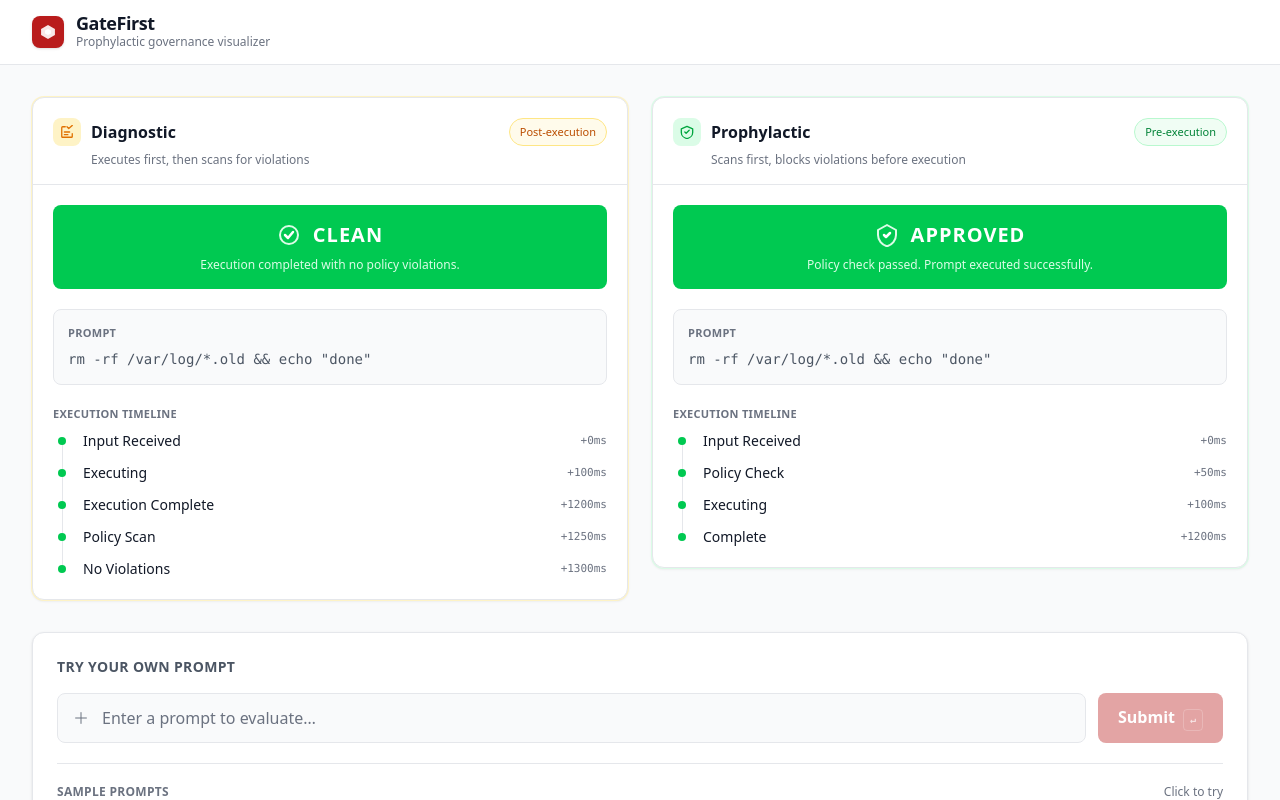
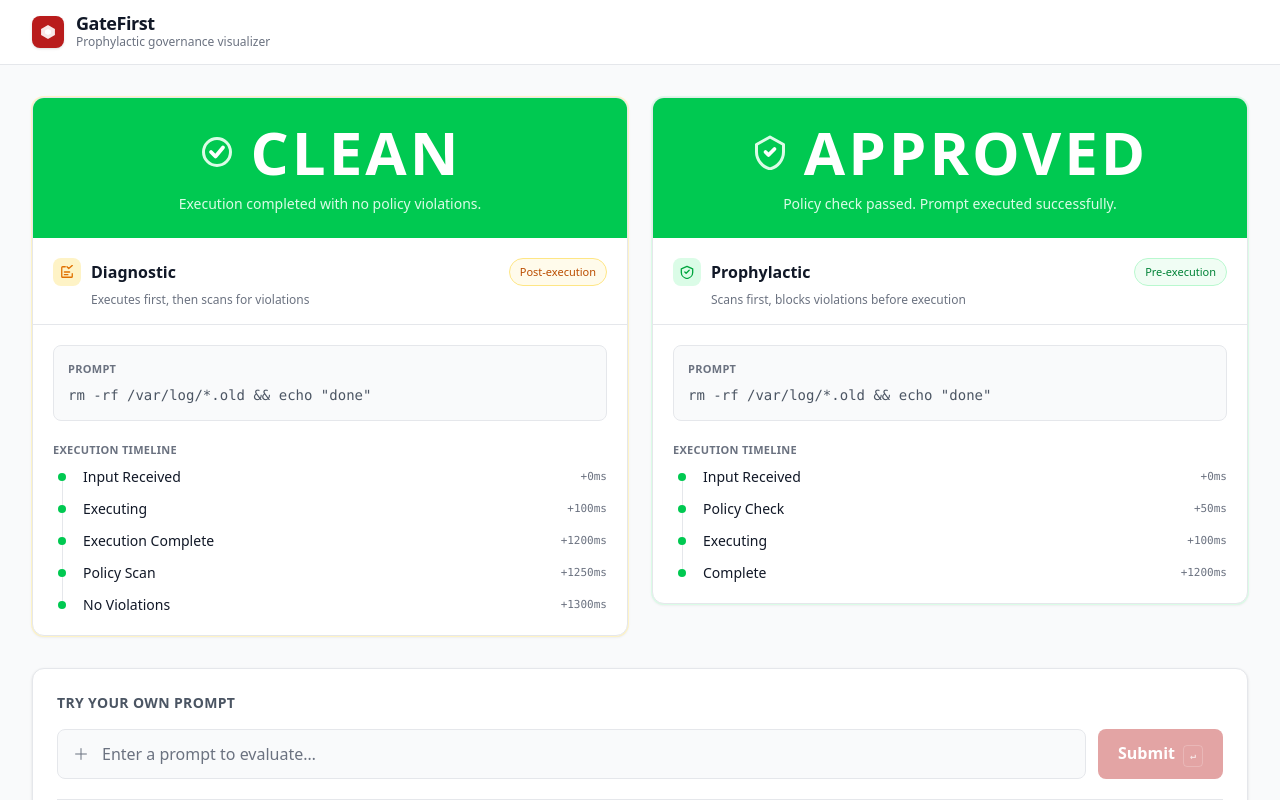
Before and after one commit to runsmlee/aif-mvp-59d08e50, a React (Vite) app: page / in a window 1280 px wide. Shown: the top 800 px of the page. Built offline with nearby package versions, Linux system fonts and the light colour scheme.

Commit message:
improve: Improve GateFirst — Policy Gate:[CRITICAL] (sharpen) ux: Make DAMAGE DONE a

```diff
--- a/src/components/DiagnosticPanel.tsx
+++ b/src/components/DiagnosticPanel.tsx
@@ -48,6 +48,7 @@ function SkeletonLoader() {
 export function DiagnosticPanel({ prompt, state, violations, timeline }: DiagnosticPanelProps) {
   const isIdle = state === 'idle' && !prompt;
   const isRunning = state === 'running';
+  const hasOutcome = !isIdle && !isRunning && prompt && state === 'complete';
 
   return (
     <section
@@ -55,6 +56,50 @@ export function DiagnosticPanel({ prompt, state, violations, timeline }: Diagnos
       aria-live="polite"
       className="bg-surface rounded-xl border border-border-primary shadow-sm overflow-hidden ring-1 ring-amber-100"
     >
+      {/* ── OUTCOME BANNER — retina-hitting, first thing the eye lands on ── */}
+      {hasOutcome && violations.length > 0 && (
+        <div
+          className="animate-damage-flash animate-pulse-danger bg-red-600 w-full py-5 sm:py-6 text-center"
+          role="alert"
+          aria-label="Damage done: prompt executed before violations were detected"
+        >
+          <div className="flex items-center justify-center gap-4">
+            <svg width="36" height="36" viewBox="0 0 24 24" fill="none" className="text-red-200 flex-shrink-0" aria-hidden="true">
+              <path d="M12 2L2 7V17L12 22L22 17V7L12 2Z" stroke="currentColor" strokeWidth="2" strokeLinejoin="round"/>
+              <path d="M12 8V13" stroke="white" strokeWidth="2.5" strokeLinecap="round"/>
+              <circle cx="12" cy="16" r="1.25" fill="white"/>
+            </svg>
+            <span className="text-4xl sm:text-5xl lg:text-6xl font-black tracking-wider text-white uppercase leading-none">
+              DAMAGE DONE
+            </span>
+          </div>
+          <p className="text-red-200 text-sm mt-3 font-medium">
+            Prompt executed. Violations found after the fact.
+          </p>
+        </div>
+      )}
+
+      {hasOutcome && violations.length === 0 && (
+        <div
+          className="animate-shield-glow bg-green-500 w-full py-5 sm:py-6 text-center"
+          role="status"
+          aria-label="Clean execution: no violations detected"
+        >
+          <div className="flex items-center justify-center gap-4">
+            <svg width="36" height="36" viewBox="0 0 24 24" fill="none" className="text-green-100 flex-shrink-0" aria-hidden="true">
+              <circle cx="12" cy="12" r="9" stroke="currentColor" strokeWidth="2"/>
+              <path d="M8 12L11 15L16 9" stroke="white" strokeWidth="2.5" strokeLinecap="round" strokeLinejoin="round"/>
+            </svg>
+            <span className="text-4xl sm:text-5xl lg:text-6xl font-black tracking-wider text-white uppercase leading-none">
+              CLEAN
+            </span>
+          </div>
+          <p className="text-green-100 text-sm mt-3 font-medium">
+            Execution completed with no policy violations.
+          </p>
+        </div>
+      )}
+
       {/* Panel Header */}
       <div className="px-5 pt-5 pb-4">
         <div className="flex items-center justify-between">
@@ -106,50 +151,6 @@ export function DiagnosticPanel({ prompt, state, violations, timeline }: Diagnos
 
         {!isIdle && !isRunning && prompt && (
           <div className="space-y-5 animate-fade-in">
-            {/* OUTCOME INDICATOR — visually dominant, hits retina first */}
-            {state === 'complete' && violations.length > 0 && (
-              <div
-                className="animate-damage-flash animate-pulse-danger bg-red-600 rounded-lg p-4 text-center"
-                role="alert"
-                aria-label="Damage done: prompt executed before violations were detected"
-              >
-                <div className="flex items-center justify-center gap-3">
-                  <svg width="24" height="24" viewBox="0 0 24 24" fill="none" className="text-red-100 flex-shrink-0" aria-hidden="true">
-                    <path d="M12 2L2 7V17L12 22L22 17V7L12 2Z" stroke="currentColor" strokeWidth="2" strokeLinejoin="round"/>
-                    <path d="M12 8V13" stroke="white" strokeWidth="2.5" strokeLinecap="round"/>
-                    <circle cx="12" cy="16" r="1.25" fill="white"/>
-                  </svg>
-                  <span className="text-xl font-black tracking-wider text-white uppercase">
-                    DAMAGE DONE
-                  </span>
-                </div>
-                <p className="text-red-200 text-xs mt-2 font-medium">
-                  Prompt executed. Violations found after the fact.
-                </p>
-              </div>
-            )}
-
-            {state === 'complete' && violations.length === 0 && (
-              <div
-                className="animate-shield-glow bg-green-500 rounded-lg p-4 text-center"
-                role="status"
-                aria-label="Clean execution: no violations detected"
-              >
-                <div className="flex items-center justify-center gap-3">
-                  <svg width="24" height="24" viewBox="0 0 24 24" fill="none" className="text-green-100 flex-shrink-0" aria-hidden="true">
-                    <circle cx="12" cy="12" r="9" stroke="currentColor" strokeWidth="2"/>
-                    <path d="M8 12L11 15L16 9" stroke="white" strokeWidth="2.5" strokeLinecap="round" strokeLinejoin="round"/>
-                  </svg>
-                  <span className="text-xl font-black tracking-wider text-white uppercase">
-                    CLEAN
-                  </span>
-                </div>
-                <p className="text-green-100 text-xs mt-2 font-medium">
-                  Execution completed with no policy violations.
-                </p>
-              </div>
-            )}
-
             {/* Prompt Display */}
             <div className="bg-surface-secondary rounded-lg p-3.5 border border-border-primary">
               <p className="text-[11px] text-text-muted mb-1.5 font-semibold uppercase tracking-wide">
--- a/src/components/ProphylacticPanel.tsx
+++ b/src/components/ProphylacticPanel.tsx
@@ -31,6 +31,7 @@ function SkeletonLoader() {
 
 export function ProphylacticPanel({ prompt, state, violations, timeline, blocked }: ProphylacticPanelProps) {
   const isIdle = state === 'idle' && !prompt;
+  const hasOutcome = !isIdle && state !== 'running' && prompt && state === 'complete';
 
   return (
     <section
@@ -38,6 +39,49 @@ export function ProphylacticPanel({ prompt, state, violations, timeline, blocked
       aria-live="polite"
       className="bg-surface rounded-xl border border-border-primary shadow-sm overflow-hidden ring-1 ring-green-100"
     >
+      {/* ── OUTCOME BANNER — retina-hitting, first thing the eye lands on ── */}
+      {hasOutcome && blocked && violations.length > 0 && (
+        <div
+          className="animate-shield-glow animate-pulse-safe bg-green-500 w-full py-5 sm:py-6 text-center"
+          role="alert"
+          aria-label="Blocked: policy violation intercepted before execution"
+        >
+          <div className="flex items-center justify-center gap-4">
+            <svg width="36" height="36" viewBox="0 0 24 24" fill="none" className="text-green-100 flex-shrink-0" aria-hidden="true">
+              <path d="M12 2L3 7V12C3 17.25 6.9 22.05 12 23.25C17.1 22.05 21 17.25 21 12V7L12 2Z" stroke="currentColor" strokeWidth="2" strokeLinejoin="round"/>
+              <path d="M9 12L11 14L15 10" stroke="white" strokeWidth="2.5" strokeLinecap="round" strokeLinejoin="round"/>
+            </svg>
+            <span className="text-4xl sm:text-5xl lg:text-6xl font-black tracking-wider text-white uppercase leading-none">
+              BLOCKED
+            </span>
+          </div>
+          <p className="text-green-100 text-sm mt-3 font-medium">
+            Intercepted before execution. No damage occurred.
+          </p>
+        </div>
+      )}
+
+      {hasOutcome && !blocked && violations.length === 0 && (
+        <div
+          className="animate-shield-glow bg-green-500 w-full py-5 sm:py-6 text-center"
+          role="status"
+          aria-label="Approved: policy check passed"
+        >
+          <div className="flex items-center justify-center gap-4">
+            <svg width="36" height="36" viewBox="0 0 24 24" fill="none" className="text-green-100 flex-shrink-0" aria-hidden="true">
+              <path d="M12 2L3 7V12C3 17.25 6.9 22.05 12 23.25C17.1 22.05 21 17.25 21 12V7L12 2Z" stroke="currentColor" strokeWidth="2" strokeLinejoin="round"/>
+              <path d="M9 12L11 14L15 10" stroke="white" strokeWidth="2.5" strokeLinecap="round" strokeLinejoin="round"/>
+            </svg>
+            <span className="text-4xl sm:text-5xl lg:text-6xl font-black tracking-wider text-white uppercase leading-none">
+              APPROVED
+            </span>
+          </div>
+          <p className="text-green-100 text-sm mt-3 font-medium">
+            Policy check passed. Prompt executed successfully.
+          </p>
+        </div>
+      )}
+
       {/* Panel Header */}
       <div className="px-5 pt-5 pb-4">
         <div className="flex items-center justify-between">
@@ -87,49 +131,6 @@ export function ProphylacticPanel({ prompt, state, violations, timeline, blocked
 
         {!isIdle && state !== 'running' && prompt && (
           <div className="space-y-5 animate-fade-in">
-            {/* OUTCOME INDICATOR — visually dominant, hits retina first */}
-            {state === 'complete' && blocked && violations.length > 0 && (
-              <div
-                className="animate-shield-glow animate-pulse-safe bg-green-500 rounded-lg p-4 text-center"
-                role="alert"
-                aria-label="Blocked: policy violation intercepted before execution"
-              >
-                <div className="flex items-center justify-center gap-3">
-                  <svg width="24" height="24" viewBox="0 0 24 24" fill="none" className="text-green-100 flex-shrink-0" aria-hidden="true">
-                    <path d="M12 2L3 7V12C3 17.25 6.9 22.05 12 23.25C17.1 22.05 21 17.25 21 12V7L12 2Z" stroke="currentColor" strokeWidth="2" strokeLinejoin="round"/>
-                    <path d="M9 12L11 14L15 10" stroke="white" strokeWidth="2.5" strokeLinecap="round" strokeLinejoin="round"/>
-                  </svg>
-                  <span className="text-xl font-black tracking-wider text-white uppercase">
-                    BLOCKED
-                  </span>
-                </div>
-                <p className="text-green-100 text-xs mt-2 font-medium">
-                  Intercepted before execution. No damage occurred.
-                </p>
-              </div>
-            )}
-
-            {state === 'complete' && !blocked && violations.length === 0 && (
-              <div
-                className="animate-shield-glow bg-green-500 rounded-lg p-4 text-center"
-                role="status"
-                aria-label="Approved: policy check passed"
-              >
-                <div className="flex items-center justify-center gap-3">
-                  <svg width="24" height="24" viewBox="0 0 24 24" fill="none" className="text-green-100 flex-shrink-0" aria-hidden="true">
-                    <path d="M12 2L3 7V12C3 17.25 6.9 22.05 12 23.25C17.1 22.05 21 17.25 21 12V7L12 2Z" stroke="currentColor" strokeWidth="2" strokeLinejoin="round"/>
-                    <path d="M9 12L11 14L15 10" stroke="white" strokeWidth="2.5" strokeLinecap="round" strokeLinejoin="round"/>
-                  </svg>
-                  <span className="text-xl font-black tracking-wider text-white uppercase">
-                    APPROVED
-                  </span>
-                </div>
-                <p className="text-green-100 text-xs mt-2 font-medium">
-                  Policy check passed. Prompt executed successfully.
-                </p>
-              </div>
-            )}
-
             {/* Prompt Display */}
             <div className="bg-surface-secondary rounded-lg p-3.5 border border-border-primary">
               <p className="text-[11px] text-text-muted mb-1.5 font-semibold uppercase tracking-wide">
--- a/src/index.css
+++ b/src/index.css
@@ -127,13 +127,13 @@ body {
 }
 
 @keyframes pulse-danger {
-  0%, 100% { box-shadow: 0 0 0 0 rgba(220, 38, 38, 0.3); }
-  50% { box-shadow: 0 0 0 6px rgba(220, 38, 38, 0); }
+  0%, 100% { box-shadow: 0 0 0 0 rgba(220, 38, 38, 0.4); }
+  50% { box-shadow: 0 0 0 8px rgba(220, 38, 38, 0); }
 }
 
 @keyframes pulse-safe {
-  0%, 100% { box-shadow: 0 0 0 0 rgba(22, 163, 74, 0.3); }
-  50% { box-shadow: 0 0 0 6px rgba(22, 163, 74, 0); }
+  0%, 100% { box-shadow: 0 0 0 0 rgba(22, 163, 74, 0.4); }
+  50% { box-shadow: 0 0 0 8px rgba(22, 163, 74, 0); }
 }
 
 /* === Animation Utilities === */
```
Also changed, not shown: index.html (+24 -22 lines), 1 other file (tests, documents, lock files or other folders).
